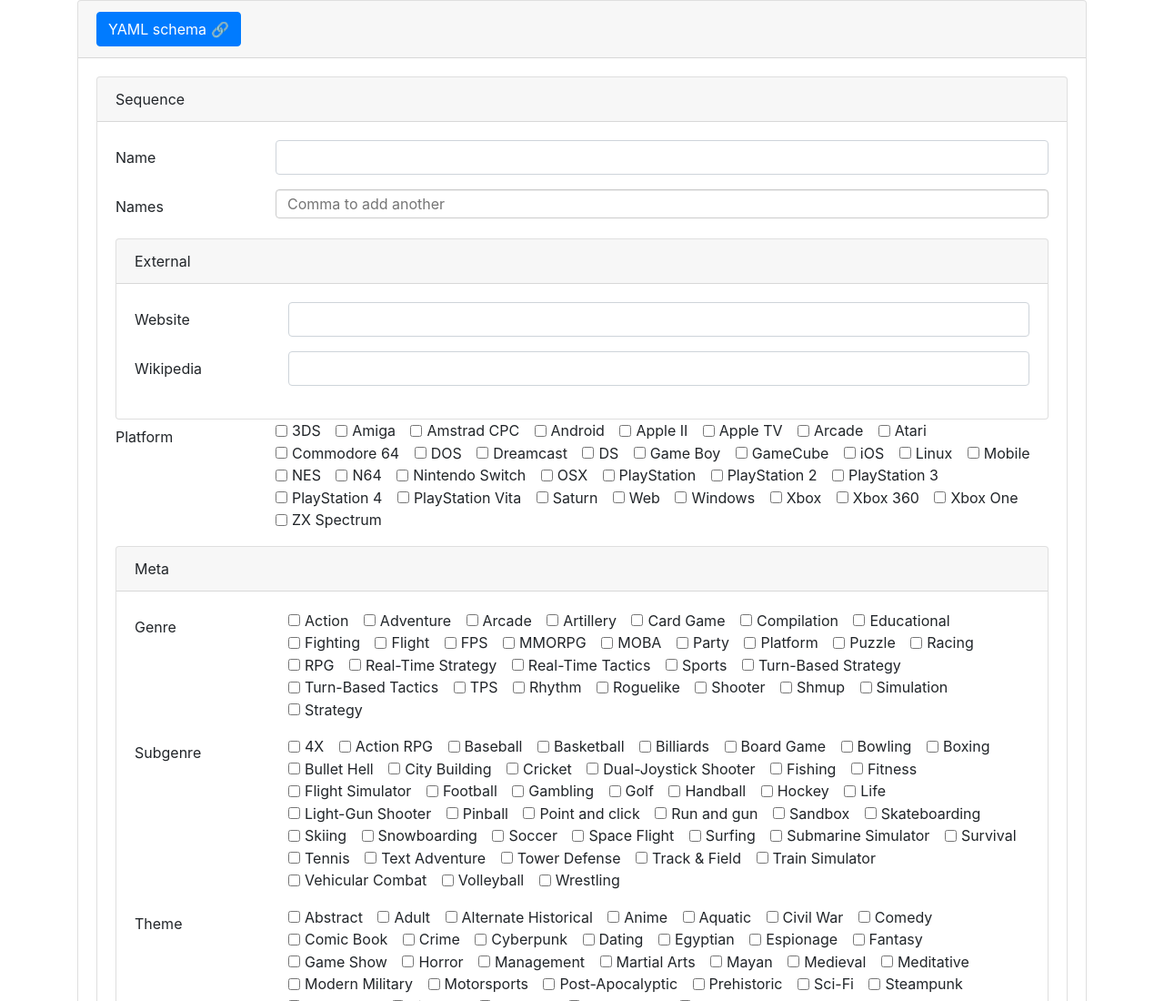
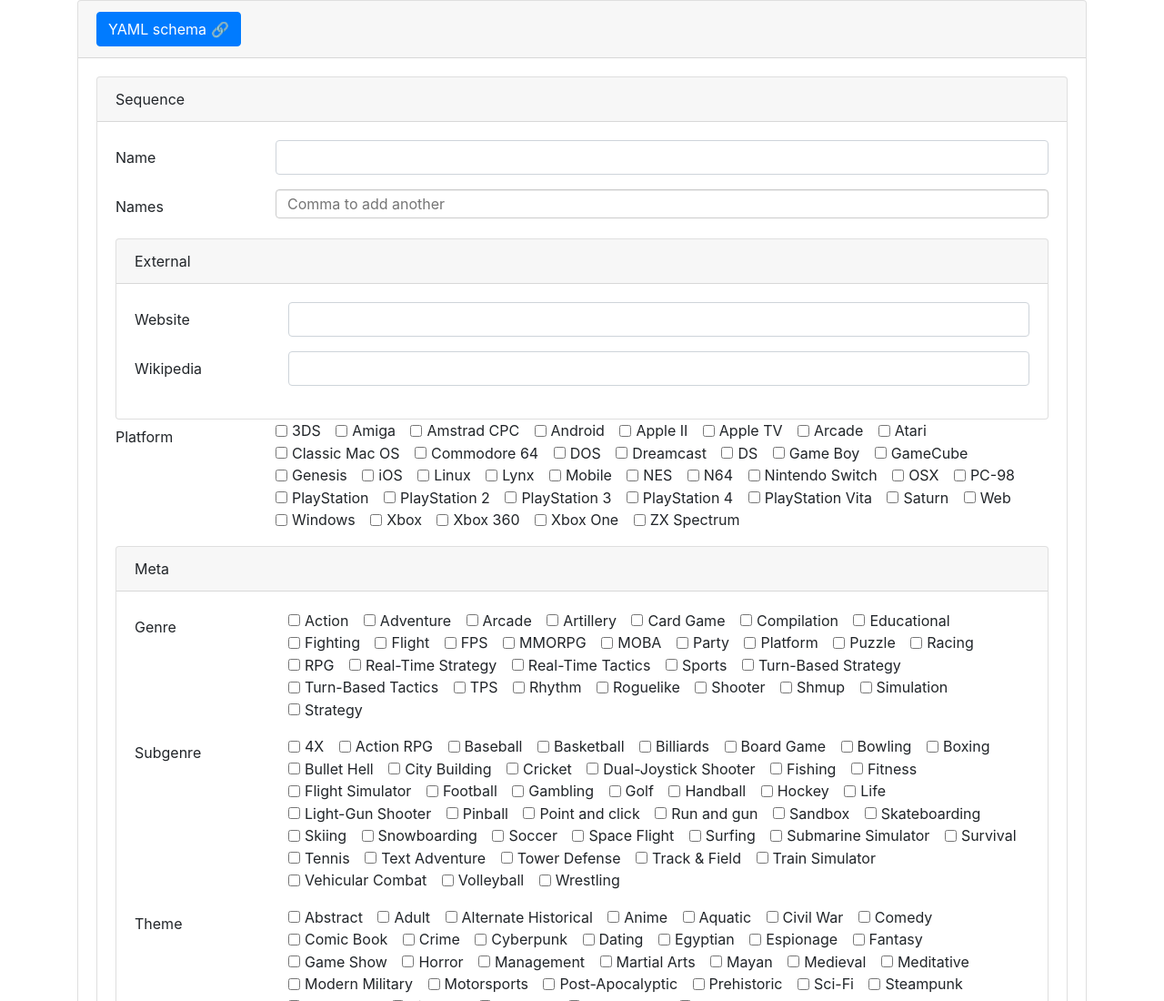
Before and after one commit to cxong/pykwalify-webform, a plain HTML site: page osgameclones/original.html in a window 1280 px wide. Shown: the top 1100 px of the page at 91% size. Drawn offline with nearby package versions, Linux system fonts and the light colour scheme.

Commit message:
Automated deployment: Sat Aug 28 04:48:54 UTC 2021 53b6fc9b220ffaddde784590a41d709d0ffc4404

```diff
--- a/osgameclones/original.html
+++ b/osgameclones/original.html
@@ -172,19 +172,23 @@
   - Apple TV
   - Arcade
   - Atari
+  - Classic Mac OS
   - Commodore 64
   - DOS
   - Dreamcast
   - DS
   - Game Boy
   - GameCube
+  - Genesis
   - iOS
   - Linux
+  - Lynx
   - Mobile
   - NES
   - N64
   - Nintendo Switch
   - OSX
+  - PC-98
   - PlayStation
   - PlayStation 2
   - PlayStation 3
@@ -460,6 +464,16 @@
       <input
         type="checkbox"
         class="form-check-input"
+        id="[platform].Classic Mac OS"
+        name="[platform][]" value="Classic Mac OS"
+      >
+      <label for="[platform].Classic Mac OS" class="form-check-label">Classic Mac OS</label>
+    </div>
+
+    <div class="form-check form-check-inline">
+      <input
+        type="checkbox"
+        class="form-check-input"
         id="[platform].Commodore 64"
         name="[platform][]" value="Commodore 64"
       >
@@ -520,6 +534,16 @@
       <input
         type="checkbox"
         class="form-check-input"
+        id="[platform].Genesis"
+        name="[platform][]" value="Genesis"
+      >
+      <label for="[platform].Genesis" class="form-check-label">Genesis</label>
+    </div>
+
+    <div class="form-check form-check-inline">
+      <input
+        type="checkbox"
+        class="form-check-input"
         id="[platform].iOS"
         name="[platform][]" value="iOS"
       >
@@ -540,6 +564,16 @@
       <input
         type="checkbox"
         class="form-check-input"
+        id="[platform].Lynx"
+        name="[platform][]" value="Lynx"
+      >
+      <label for="[platform].Lynx" class="form-check-label">Lynx</label>
+    </div>
+
+    <div class="form-check form-check-inline">
+      <input
+        type="checkbox"
+        class="form-check-input"
         id="[platform].Mobile"
         name="[platform][]" value="Mobile"
       >
@@ -584,6 +618,16 @@
         name="[platform][]" value="OSX"
       >
       <label for="[platform].OSX" class="form-check-label">OSX</label>
+    </div>
+
+    <div class="form-check form-check-inline">
+      <input
+        type="checkbox"
+        class="form-check-input"
+        id="[platform].PC-98"
+        name="[platform][]" value="PC-98"
+      >
+      <label for="[platform].PC-98" class="form-check-label">PC-98</label>
     </div>
 
     <div class="form-check form-check-inline">
```
